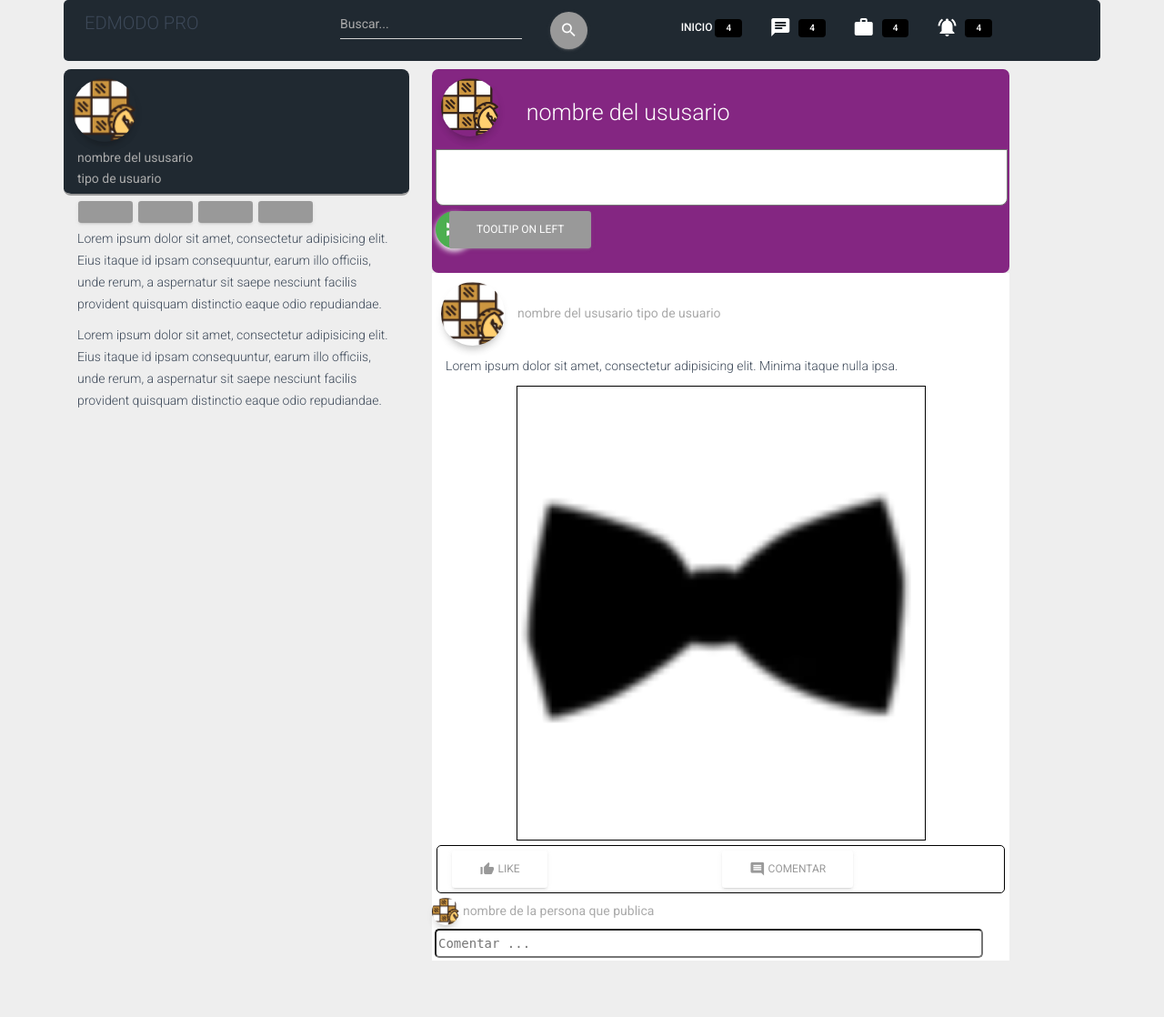
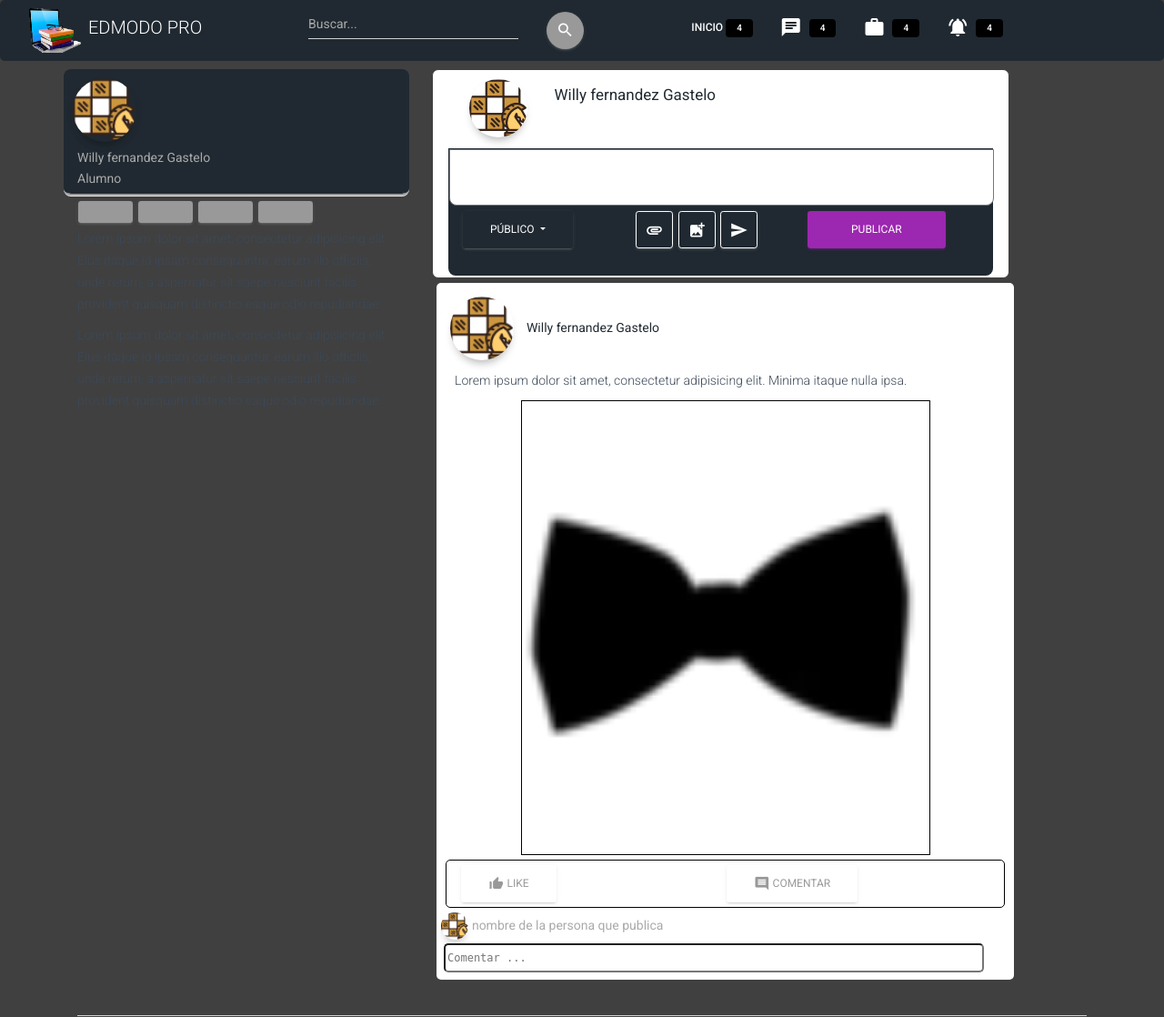
Before and after one commit to willyfer/EdmodoPro, a PHP site: page /principal.html in a window 1280 px wide. Shown: the whole page at 91% size. Before the commit the page ends 1056 px from the top, so only its background shows below. Run offline with PHP 8.4, Linux system fonts and the light colour scheme; some libraries are stand-ins or nearby versions.

Commit message:
actualizacion menú principal
v2.4

```diff
--- a/material-kit-html-v2.0.4/assets/css/estili_willy.css
+++ b/material-kit-html-v2.0.4/assets/css/estili_willy.css
@@ -1,5 +1,10 @@
 .visible {
     visibility: visible;
+}
+#titulo_edmodo {
+    color: white;
+    font-style: bold;
+    font-size: 20px;
 }
 #btn_sesion {}
 #input_busqueda {
@@ -43,6 +48,9 @@
 }
 #publicacion {
     background-color: white;
+    border-radius: 5px;
+    margin: 5px;
+    padding: 5px;
 }
 .ancho_auto {
     width: 95%;
@@ -67,23 +75,27 @@
 #input_comment {
     font-family: monospace;
     font-style: normal;
-    font-size: 14px;
+    font-size: 12px;
     padding: 2px;
     border-radius: 5px;
     margin: 3px;
 }
 #publicar {
-    background-color: #842682;
+    background-color: white;
     border-radius: 7px;
+    border-style: solid;
+    border-width: 1px;
+    border-color: #404040;
 }
 #main {
     margin-top: 9px;
 }
 #div_txtarea_post {
     height: 140px;
-    padding: 3px;
-    margin: 0px;
-    border-radius: 0px 8px 8px 0px;
+    padding: 0px;
+    margin: 2px;
+    background-color: #202931;
+    border-radius: 0px 0px 8px 8px;
 }
 #txt_area_post {
     width: 100%;
@@ -95,12 +107,34 @@
 #name_user_publicar {
     margin: 8px, 8px, 8px, 8px;
     padding: 8px 8px 8px 8px;
-    align-content: center;
-    font-size: 12px;
     color: white;
 }
 #btn_send {
     position: absolute;
     font-size: 36px;
-    box-shadow: 0 3px 6px
 }
+#name_user_post {
+    color: #202931;
+    font-size: 17px;
+    font-style: bold;
+    text-align: center;
+    padding: 10px;
+}
+#name_user_posts {
+    color: #202931;
+    font-size: 14px;
+    font-style: bold;
+}
+#img_logo {
+    width: 70px;
+    height: 50px;
+}
+#post_btn_insert {
+    background-color: #202931;
+    border-color: white;
+    border-width: 1px;
+    border-style: solid;
+}
+#barra_user {
+    background-color: white;
+}
--- a/material-kit-html-v2.0.4/principal.html
+++ b/material-kit-html-v2.0.4/principal.html
@@ -24,11 +24,13 @@
         <script src="assets/js/jquery-3.3.1.js">
         </script>
     </head>
-    <body>
-        <nav class="container">
+    <body style="background-color: #404040">
+        <nav class="container-fluid">
             <div class="row " id="fila_nav">
                 <div class="col-md-3" id="logo">
-                    <p class="navbar-brand">
+                    <img alt="" class="img-responsive " id="img_logo" src="assets/img/logo.png">
+                    </img>
+                    <p class="navbar-brand" id="titulo_edmodo">
                         EDMODO PRO
                     </p>
                 </div>
@@ -101,12 +103,12 @@
                         </div>
                         <div class="container">
                             <label for="">
-                                nombre del ususario
+                                Willy fernandez Gastelo
                             </label>
                         </div>
                         <div class="container">
                             <label for="">
-                                tipo de usuario
+                                Alumno
                             </label>
                         </div>
                     </div>
@@ -132,17 +134,17 @@
                     </p>
                 </div>
                 <div class="col-md-7" id="contenido">
-                    <div id="publicar">
-                        <div>
-                            <div class="row">
+                    <div class="container" id="publicar">
+                        <div class="container">
+                            <div class="row" id="barra_user">
                                 <div class="col-md-2" id="img_user_publicar">
                                     <img alt="foto de perfil" class="img-raised rounded-circle img-fluid" id="foto_perfil" src="assets/img/tablero-de-ajedrez.png">
                                     </img>
                                 </div>
                                 <div class="col-md-10 container" id="name_user_publicar">
-                                    <h3>
-                                        nombre del ususario
-                                    </h3>
+                                    <label id="name_user_post">
+                                        Willy fernandez Gastelo
+                                    </label>
                                 </div>
                             </div>
                         </div>
@@ -150,30 +152,42 @@
                             <textarea id="txt_area_post" name="" placeholder="Escribe algo ...">
                             </textarea>
                             <div class="row container">
-                                <button class="btn-fab btn-round col-md-5 btn btn-success" id="btn_send">
+                                <div class="col-md-4">
+                                    <button class="btn dropdown dropdown-toggle " data-placement="left" data-toggle="tooltip" style="background-color: transparent;" title="Modo de publicación" type="button">
+                                        público
+                                    </button>
+                                </div>
+                                <div class="col-md-4" style="align-content: flex-end;">
+                                    <button class="btn btn-fab " data-placement="bottom" data-toggle="tooltip" id="post_btn_insert" title="Añadir archivos" type="button">
+                                        <i class="material-icons">
+                                            attachment
+                                        </i>
+                                    </button>
+                                    <button class="btn btn-fab" data-placement="bottom" data-toggle="tooltip" id="post_btn_insert" title="Añadir fotos">
+                                        <i class="material-icons">
+                                            add_photo_alternate
+                                        </i>
+                                    </button>
+                                    <button class="btn-fab btn " data-placement="bottom" data-toggle="tooltip" id="post_btn_insert">
                                         <i class="material-icons">
                                             send
                                         </i>
                                     </button>
-                                <div class="col-md-6">
-                                    <button class="btn btn-default" data-placement="left" data-toggle="tooltip" title="Tooltip on left" type="button">
-                                        Tooltip on left
+                                </div>
+                                <div class="col-md-4">
+                                    <button class="ancho_auto btn btn-primary row">
+                                        publicar
                                     </button>
-                                </div>
-                                <div class="col-md-6">
                                 </div>
                             </div>
                         </div>
                     </div>
-                    <div id="publicacion">
+                    <div class="container" id="publicacion">
                         <div>
                             <img alt="foto de perfil" class="img-responsive img_big img-raised rounded-circle img-fluid" id="foto_perfil" src="assets/img/tablero-de-ajedrez.png">
                             </img>
-                            <label for="">
-                                nombre del ususario
-                            </label>
-                            <label for="">
-                                tipo de usuario
+                            <label for="" id="name_user_posts">
+                                Willy fernandez Gastelo
                             </label>
                         </div>
                         <div class="container" id="txt_post">
@@ -225,9 +239,7 @@
                     </div>
                 </div>
             </div>
-        </div>
-    </body>
-    <footer>
+            <footer class="form-control panel-footer btn-primary">
             </footer>
             <script src="./assets/js/core/jquery.min.js" type="text/javascript">
             </script>
@@ -249,4 +261,6 @@
             <!-- Control Center for Material Kit: parallax effects, scripts for the example pages etc -->
             <script src="./assets/js/material-kit.js?v=2.0.4" type="text/javascript">
             </script>
+        </div>
+    </body>
 </html>
```
Also changed, not shown: material-kit-html-v2.0.4/assets/img/logo.png (added). Lines whose indentation alone changed are shown as unchanged.
